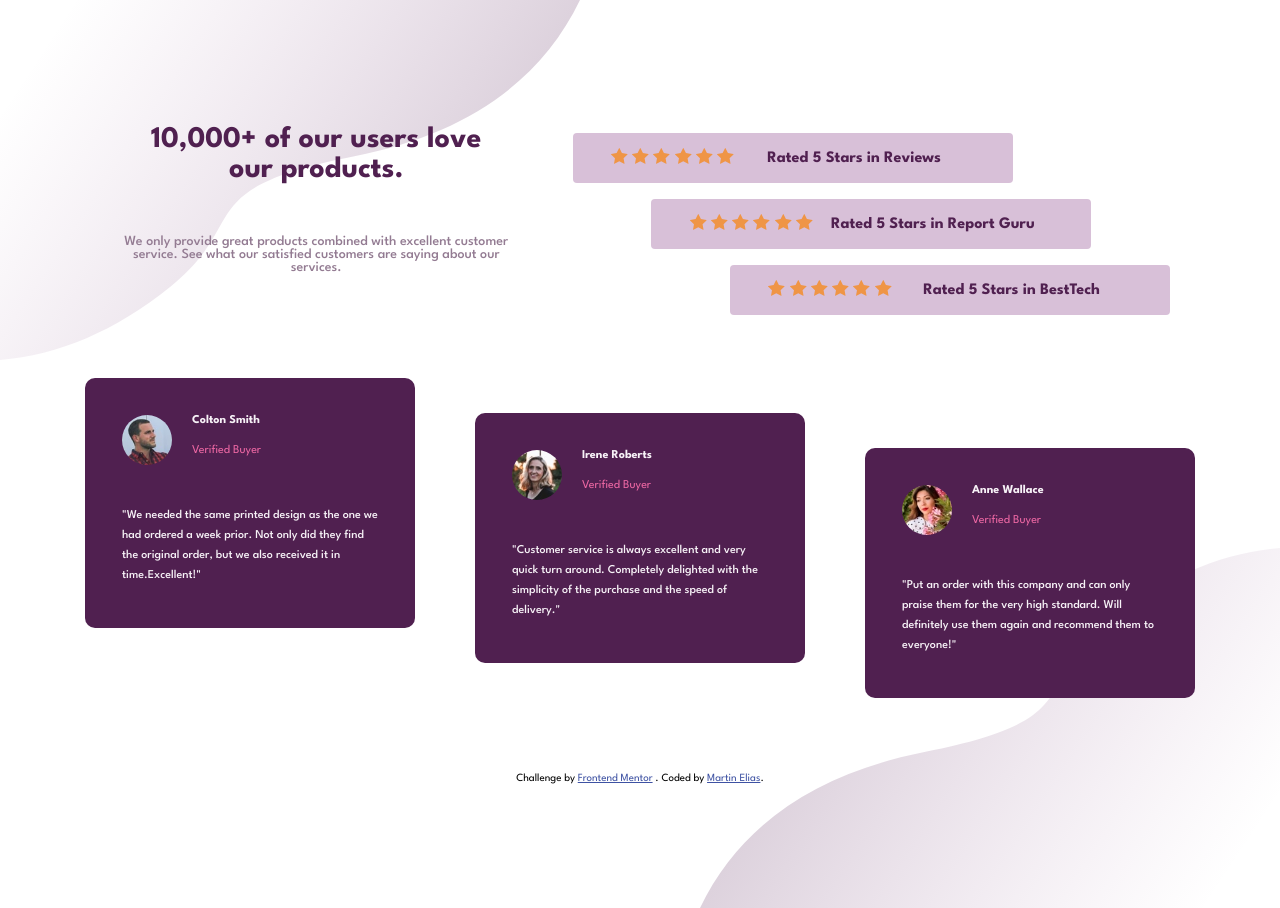
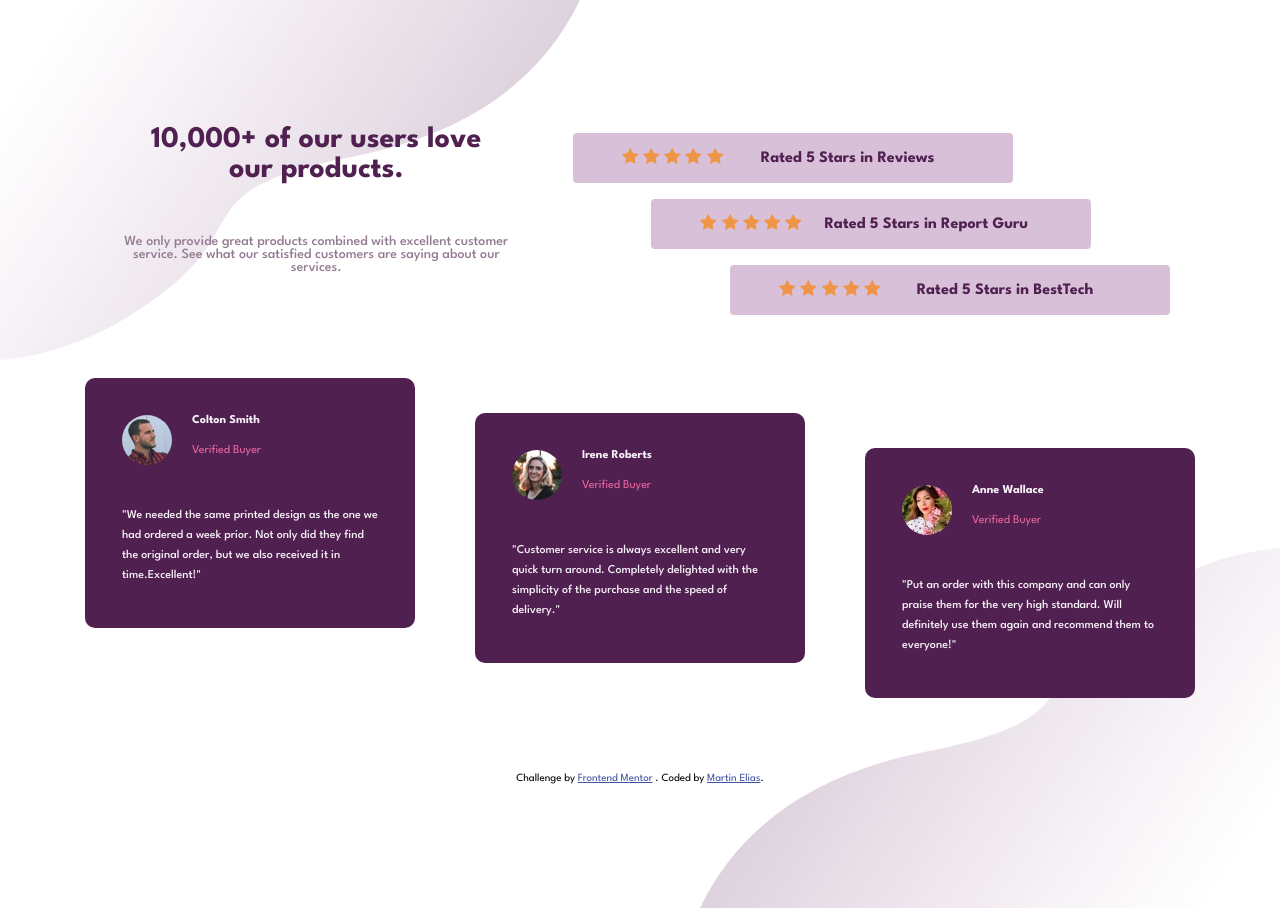
Before and after one commit to Martin-00789/social-proof-section-master, a plain HTML site: page index.html in a window 1280 px wide. Drawn offline with Linux system fonts and the light colour scheme.

Commit message:
styles modification

```diff
--- a/index.html
+++ b/index.html
@@ -3,7 +3,7 @@
   <head>
     <meta charset="UTF-8" />
     <meta name="viewport" content="width=device-width, initial-scale=1.0" />
-    <link rel="stylesheet" href="/styles.css">
+    <link rel="stylesheet" href="styles.css">
     <link rel="icon" type="image/png" sizes="32x32" href="./images/favicon-32x32.png"/>
     <link rel="preconnect" href="https://fonts.googleapis.com">
     <link rel="preconnect" href="https://fonts.gstatic.com" crossorigin>
@@ -19,34 +19,31 @@
       <div class="starscontainer">
         <div class="stars star1">
           <div class="fivestars">
-            <img src="/images/icon-star.svg" alt="iconstars">
-            <img src="/images/icon-star.svg" alt="iconstars">
-            <img src="/images/icon-star.svg" alt="iconstars">
-            <img src="/images/icon-star.svg" alt="iconstars">
-            <img src="/images/icon-star.svg" alt="iconstars">
-            <img src="/images/icon-star.svg" alt="iconstars">
+            <img src="images/icon-star.svg" alt="iconstars">
+            <img src="images/icon-star.svg" alt="iconstars">
+            <img src="images/icon-star.svg" alt="iconstars">
+            <img src="images/icon-star.svg" alt="iconstars">
+            <img src="images/icon-star.svg" alt="iconstars">
           </div>
           <h4 class="text">Rated 5 Stars in Reviews</h4>
         </div>
         <div class="stars star2">
           <div class="fivestars">
-            <img src="/images/icon-star.svg" alt="iconstars">
-            <img src="/images/icon-star.svg" alt="iconstars">
-            <img src="/images/icon-star.svg" alt="iconstars">
-            <img src="/images/icon-star.svg" alt="iconstars">
-            <img src="/images/icon-star.svg" alt="iconstars">
-            <img src="/images/icon-star.svg" alt="iconstars">
+            <img src="images/icon-star.svg" alt="iconstars">
+            <img src="images/icon-star.svg" alt="iconstars">
+            <img src="images/icon-star.svg" alt="iconstars">
+            <img src="images/icon-star.svg" alt="iconstars">
+            <img src="images/icon-star.svg" alt="iconstars">
           </div>
           <h4 class="text">Rated 5 Stars in Report Guru</h4>
         </div>
         <div class="stars star3">
           <div class="fivestars">
-            <img src="/images/icon-star.svg" alt="iconstars">
-            <img src="/images/icon-star.svg" alt="iconstars">
-            <img src="/images/icon-star.svg" alt="iconstars">
-            <img src="/images/icon-star.svg" alt="iconstars">
-            <img src="/images/icon-star.svg" alt="iconstars">
-            <img src="/images/icon-star.svg" alt="iconstars">
+            <img src="images/icon-star.svg" alt="iconstars">
+            <img src="images/icon-star.svg" alt="iconstars">
+            <img src="images/icon-star.svg" alt="iconstars">
+            <img src="images/icon-star.svg" alt="iconstars">
+            <img src="images/icon-star.svg" alt="iconstars">
           </div>
           <h4 class="text">Rated 5 Stars in BestTech</h4>
         </div>
@@ -54,21 +51,21 @@
 
       <div class="cardscontainer">
         <div class="cards card1">
-          <img src="/images/image-colton.jpg" alt="Verified Buyer">
+          <img src="images/image-colton.jpg" alt="Verified Buyer">
           <span class="name">Colton Smith</span>
           <span class="status">Verified Buyer</span>
           <p>"We needed the same printed design as the one we had ordered a week prior. Not only did they find the original order, but we also received it in time.Excellent!"</p>
         </div>
 
         <div class="cards card2">
-          <img src="/images/image-irene.jpg" alt="Verified Buyer">
+          <img src="images/image-irene.jpg" alt="Verified Buyer">
           <span class="name">Irene Roberts</span>
           <span class="status">Verified Buyer</span>
           <p>"Customer service is always excellent and very quick turn around. Completely delighted with the simplicity of the purchase and the speed of delivery."</p>
         </div>
 
         <div class="cards card3">
-          <img src="/images/image-anne.jpg" alt="Verified Buyer">
+          <img src="images/image-anne.jpg" alt="Verified Buyer">
           <span class="name">Anne Wallace</span>
           <span class="status">Verified Buyer</span>
           <p>"Put an order with this company and can only praise them for the very high standard. Will definitely use them again and recommend them to everyone!"</p>
```
